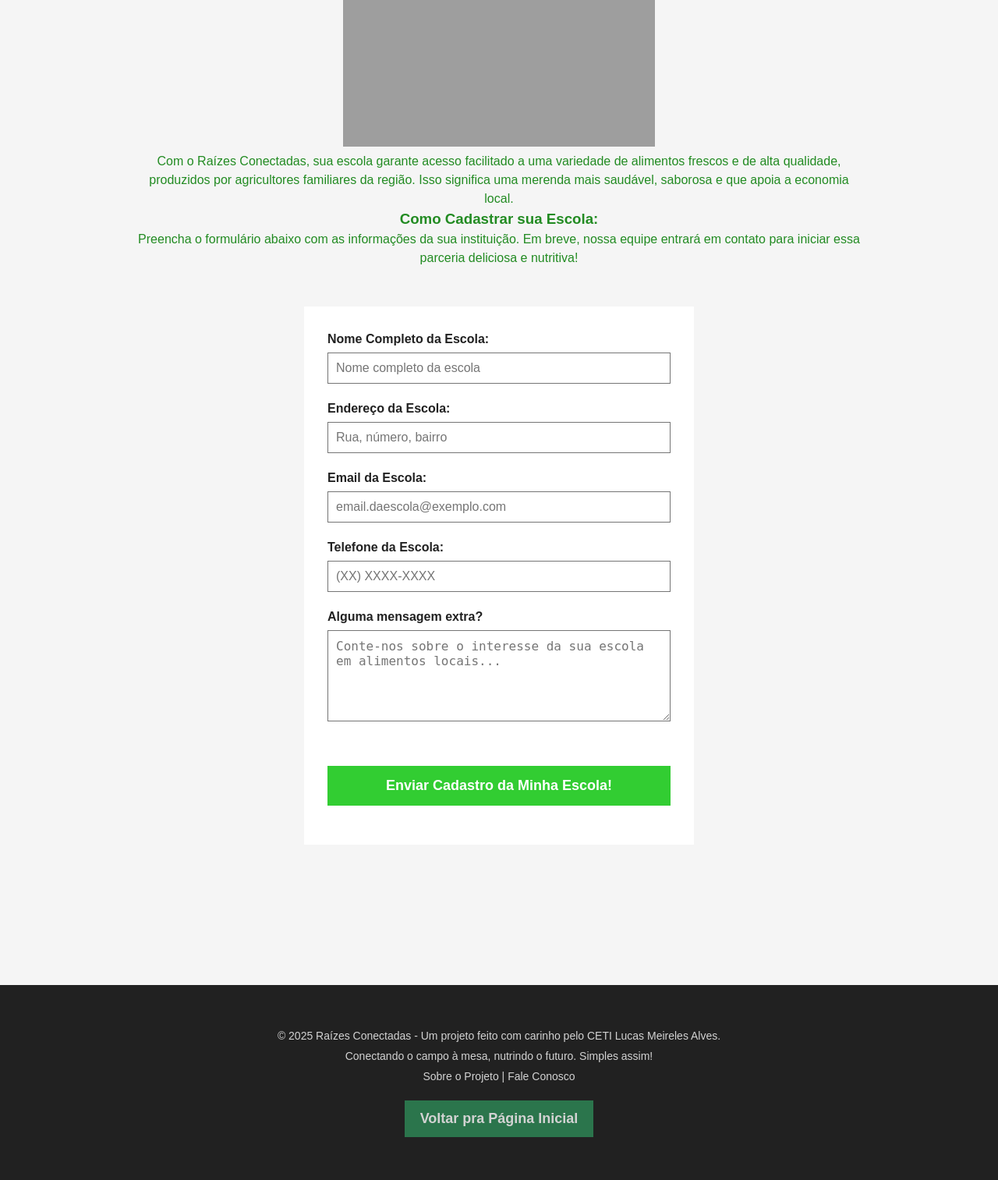
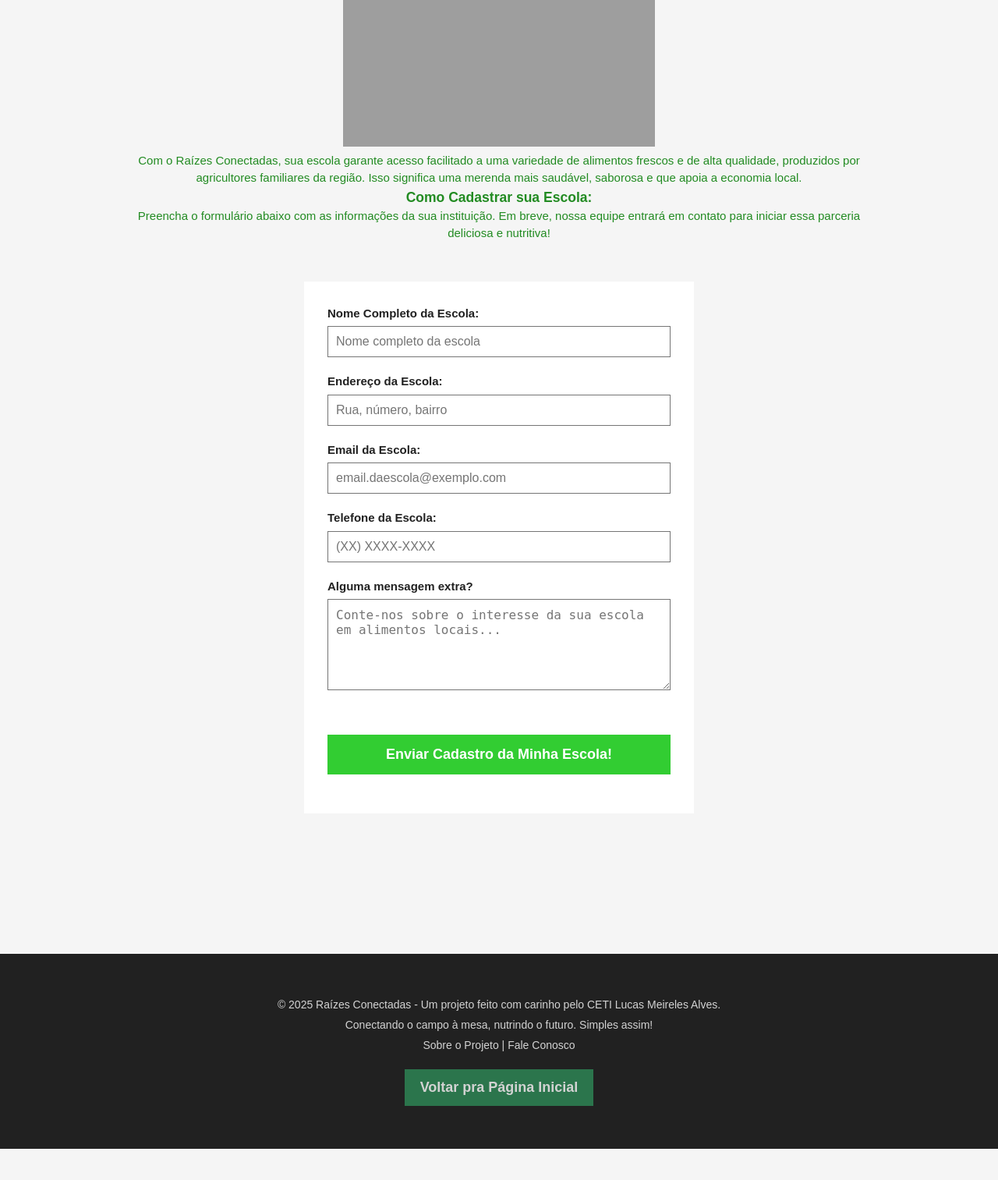
Before and after one commit to raizesconectadas/raizesconectadas.github.io, a Flask app: page /escolas in a window 1280 px wide. Shown: the part 675-2188 px from the top of the page at 78% size. After the commit the page ends 2148 px from the top, so only its background shows below. Run offline with Flask 3, Linux system fonts and the light colour scheme; grey boxes are pictures that could not be loaded.

```diff
--- a/static/css/style.css
+++ b/static/css/style.css
@@ -10,7 +10,7 @@
 /* Corpo do Site - Estilos gerais */
 body {
     font-family: Arial, sans-serif; /* Uma fonte bem comum */
-    font-size: 16px; /* Tamanho padrão da letra */
+    font-size: 15px; /* Tamanho padrão da letra */
     line-height: 1.5; /* Espaçamento entre as linhas */
     color: #228B22; /* Cor de texto padrão (quase preto) */
     background-color: #F5F5F5; /* Fundo bem clarinho */
```
